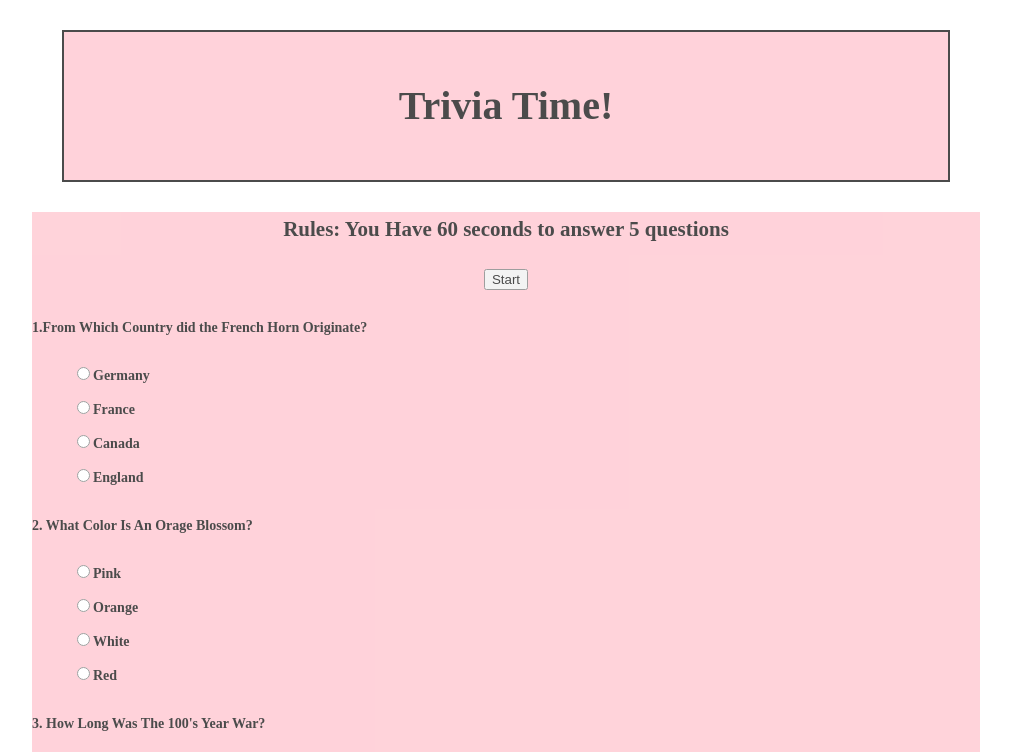
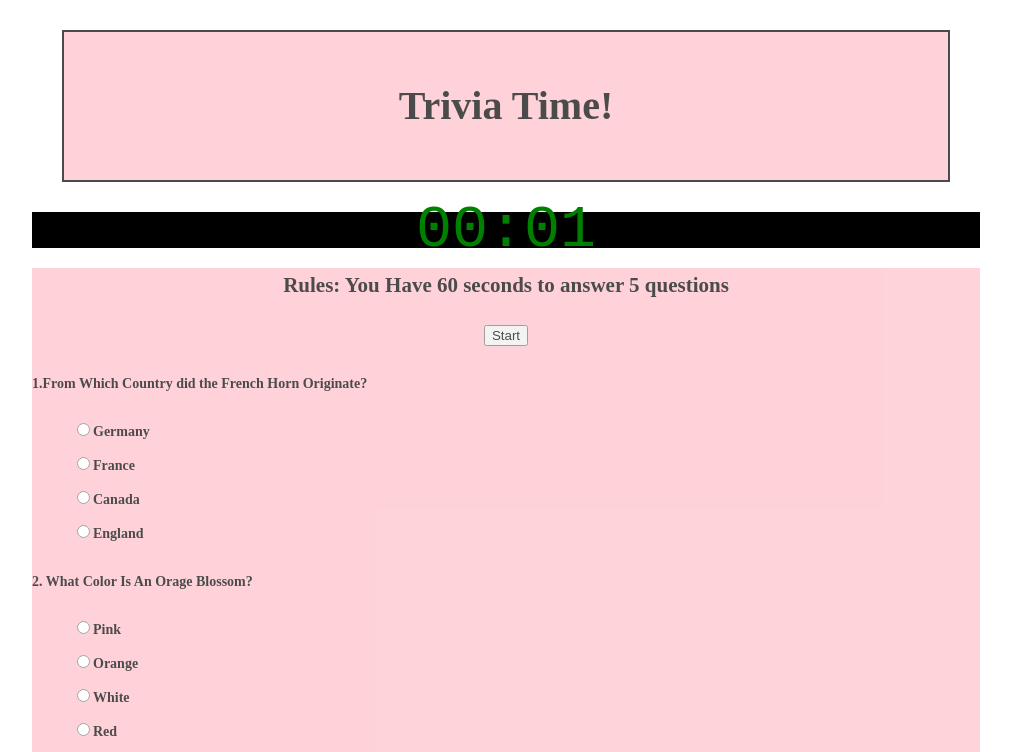
Before and after one commit to chelsenrtn/week-5, a plain HTML site: page trivia-game/index.html in a window 1280 px wide. Shown: the top 752 px of the page, without its empty margins (134-1145 px from the left). Drawn offline with nearby package versions, Linux system fonts and the light colour scheme.

Commit message:
fixing syntax

```diff
--- a/trivia-game/assets/Javascript/game.js
+++ b/trivia-game/assets/Javascript/game.js
@@ -60,14 +60,15 @@ $(document).ready(function(){
 	});
 });
 
-  $(function(){
-  $('.timer').startTimer({
+/*
+$('.timer').startTimer({
   onComplete: function(element){
     element.addClass('is-complete');
   },
   loop: true,
   loopInterval: 60,
 });
+*/
 function start(){
 	counter = setInterval(timer, 60);
 	showMe(".question");
--- a/trivia-game/assets/css/style.css
+++ b/trivia-game/assets/css/style.css
@@ -51,12 +51,14 @@ ul{
 .timer {
     /* Typography */
   text-align: center;
-  font-size: 120px;
+  font-size: 60px;
   font-family: monospace;
 
   /* Visual */
   background: black;
   color: green;
+  border: 1px solid black;
+  height: 100%;
 }
 
 
--- a/trivia-game/index.html
+++ b/trivia-game/index.html
@@ -9,7 +9,6 @@
     crossorigin="anonymous">
     </script>
 	<script type="text/javascript" src="assets/javascript/game.js"></script>
-    <script src="jquery.js"></script>
 
 </head>
 
@@ -20,7 +19,7 @@
 		</div>
 	</header>
 		<section>
-		    <div id="time" class="timer"></div>
+		    <div id="time" class="timer">00:01</div>
 			<div id="main-section">
 			<p class="rules"><h1>Rules: You Have 60 seconds to answer 5 questions</h1></p>
 		    <button type="button" id="start">Start</button>
```
